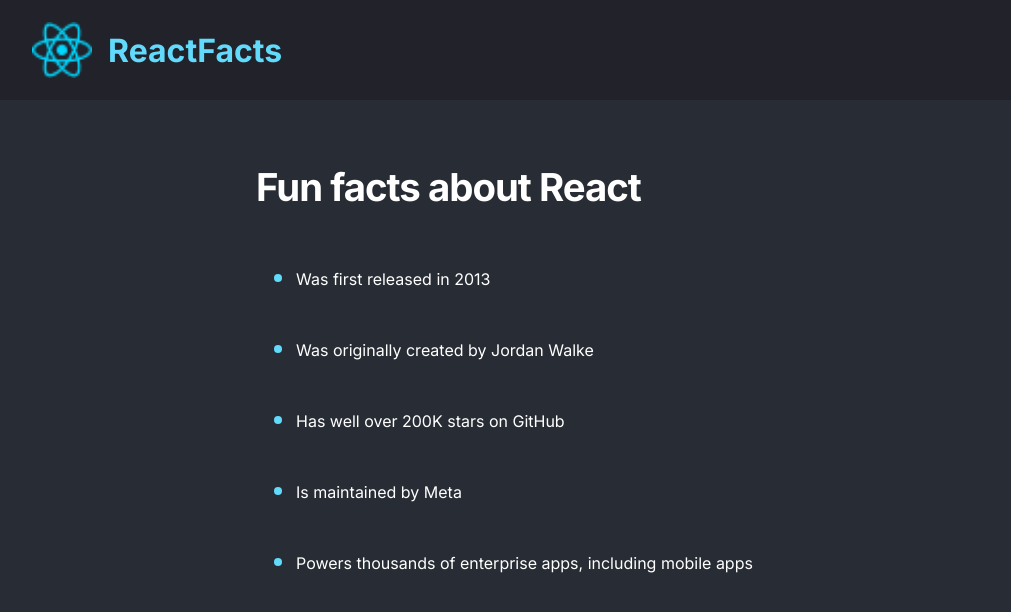
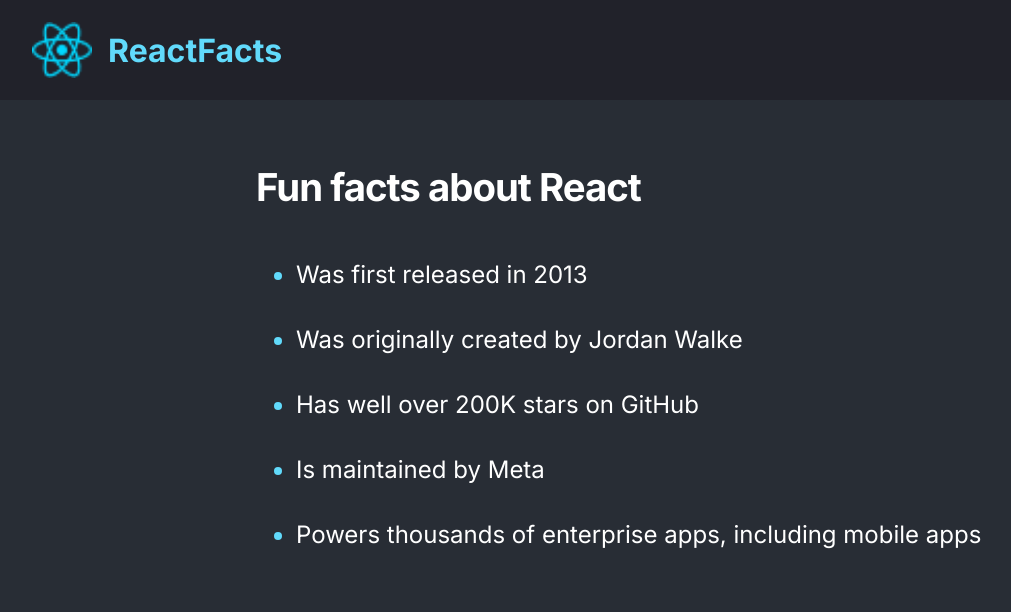
Before and after one commit to sumayya-yasin/React-static-page, a React (Vite) app: page / in a window 1280 px wide. Shown: the top 612 px of the page, without its empty margins (0-1011 px from the left). Built offline with nearby package versions, Linux system fonts and the light colour scheme.

Commit message:
first commit

```diff
--- a/src/index.css
+++ b/src/index.css
@@ -118,8 +118,9 @@
   }
 
   .facts-list>li {
+    font-size: 1.5rem;
     line-height: 30px;
-    padding-block: 12px;
+    padding-block: 10px;
 
   }
 }
```
